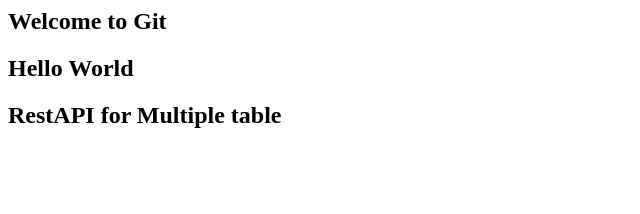
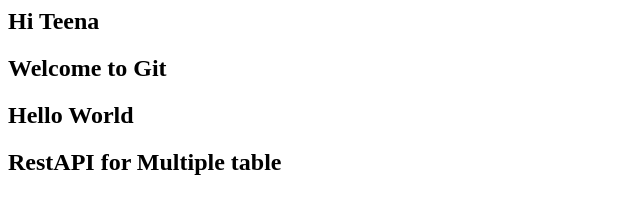
Before and after one commit to TeenaShajan/demo-repo2, a plain HTML site: page index.html in a window 1280 px wide. Shown: the whole page, without its empty margins (0-640 px from the left). Drawn offline with Linux system fonts and the light colour scheme.

Commit message:
line#2:changed as requested

```diff
--- a/index.html
+++ b/index.html
@@ -1,4 +1,5 @@
 <div>
+    <h2>Hi Teena</h2>
     <h2>Welcome to Git</h2>
     <h2>Hello World</h2>
     <h2>RestAPI for Multiple table</h2>
```
